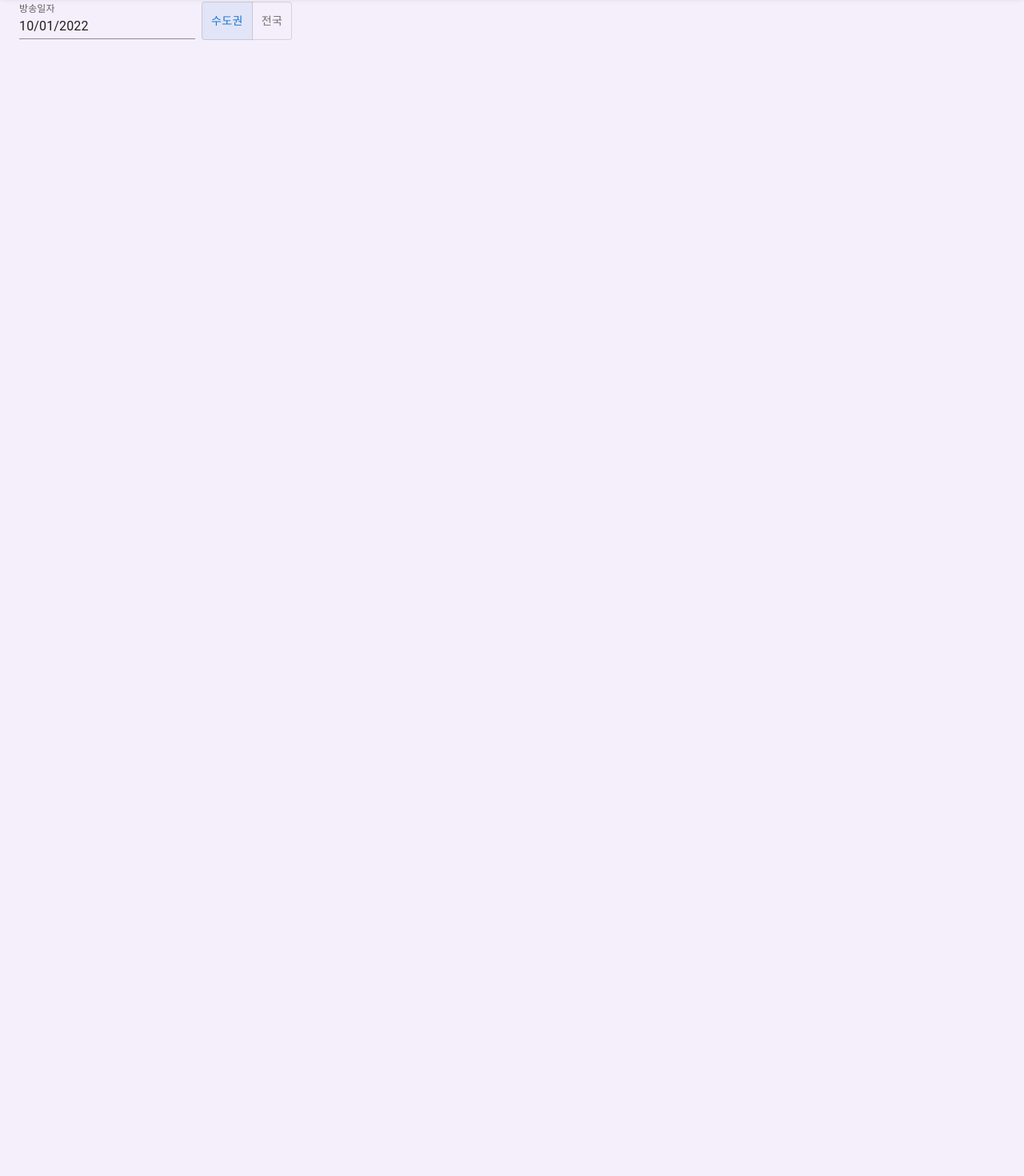
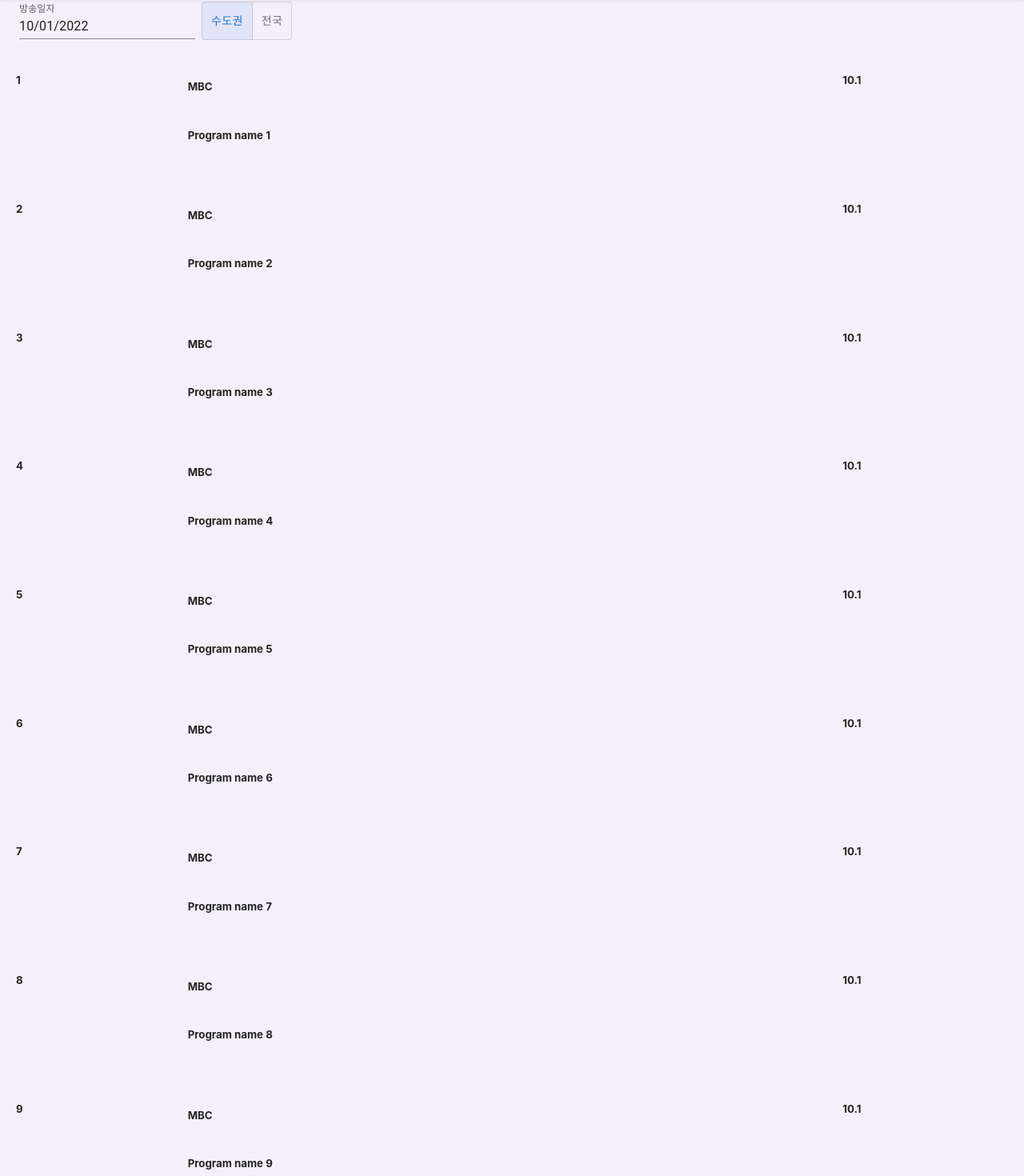
Before and after one commit to Teosoft7/tvranking-web, a React (Create React App) app: page / in a window 1280 px wide. Shown: the part 70-1540 px from the top of the page at 80% size. Before the commit the page ends 800 px from the top, so only its background shows below. Built offline with nearby package versions, Linux system fonts and the light colour scheme.

Commit message:
add rating list

```diff
--- a/src/components/QueryToolbar.js
+++ b/src/components/QueryToolbar.js
@@ -10,7 +10,8 @@ import { MobileDatePicker } from "@mui/x-date-pickers/MobileDatePicker";
 
 import AreaButtonGroup from "./AreaButtonGroup";
 
-const QueryToolbar = () => {
+const QueryToolbar = (props) => {
+  const { date, onDateChange, onAreaChange } = props;
   const [value, setValue] = useState(dayjs("2022-10-01"));
 
   return (
--- /dev/null
+++ b/src/components/RatingListItem.js
@@ -0,0 +1,48 @@
+import ListItem from "@mui/material/ListItem";
+import ListItemButton from "@mui/material/ListItemButton";
+import Grid from "@mui/material/Grid";
+
+const RatingListItem = (props) => {
+  const { item } = props;
+
+  return (
+    <div>
+      <ListItem
+        alignItems="flex-start"
+        sx={{
+          m: 1,
+          p: 0.5,
+          margin: "auto",
+          flexGrow: 1,
+        }}
+      >
+        <ListItemButton
+          onClick={() => {
+            console.log("List Item Clieck");
+          }}
+        >
+          <Grid container spacing={0}>
+            <Grid item xs={2}>
+              <h5>{item.rank}</h5>
+            </Grid>
+            <Grid item container xs={8}>
+              <Grid container sx={{ p: 1 }}>
+                <Grid xs={12}>
+                  <h5>{item.channel}</h5>
+                </Grid>
+                <Grid xs={12}>
+                  <h5>{item.program}</h5>
+                </Grid>
+              </Grid>
+            </Grid>
+            <Grid item xs={2}>
+              <h5>{item.rating}</h5>
+            </Grid>
+          </Grid>
+        </ListItemButton>
+      </ListItem>
+    </div>
+  );
+};
+
+export default RatingListItem;
--- a/src/layout/main-navigation.js
+++ b/src/layout/main-navigation.js
@@ -7,9 +7,6 @@ import IconButton from "@mui/material/IconButton";
 // import MyLocationIcon from "@mui/icons-material/MyLocation";
 // import ArrowBackIcon from "@mui/icons-material/ArrowBack";
 import HelpOutlineIcon from "@mui/icons-material/HelpOutline";
-import TodayIcon from "@mui/icons-material/Today";
-
-import QueryToolbar from "../components/QueryToolbar";
 
 const MainNavigation = (props) => {
   return (
--- a/src/pages/Home.js
+++ b/src/pages/Home.js
@@ -2,11 +2,13 @@ import React from "react";
 
 import Box from "@mui/material/Box";
 import QueryToolbar from "../components/QueryToolbar";
+import RatingList from "./RatingList";
 
 const HomePage = () => {
   return (
     <Box>
       <QueryToolbar />
+      <RatingList />
     </Box>
   );
 };
--- a/src/pages/RatingList.js
+++ b/src/pages/RatingList.js
@@ -1,9 +1,75 @@
 import React from "react";
+import RatingListItem from "../components/RatingListItem";
+
+const ratings = [
+  {
+    rank: 1,
+    channel: "MBC",
+    program: "Program name 1",
+    rating: 10.1,
+  },
+  {
+    rank: 2,
+    channel: "MBC",
+    program: "Program name 2",
+    rating: 10.1,
+  },
+  {
+    rank: 3,
+    channel: "MBC",
+    program: "Program name 3",
+    rating: 10.1,
+  },
+  {
+    rank: 4,
+    channel: "MBC",
+    program: "Program name 4",
+    rating: 10.1,
+  },
+  {
+    rank: 5,
+    channel: "MBC",
+    program: "Program name 5",
+    rating: 10.1,
+  },
+  {
+    rank: 6,
+    channel: "MBC",
+    program: "Program name 6",
+    rating: 10.1,
+  },
+  {
+    rank: 7,
+    channel: "MBC",
+    program: "Program name 7",
+    rating: 10.1,
+  },
+  {
+    rank: 8,
+    channel: "MBC",
+    program: "Program name 8",
+    rating: 10.1,
+  },
+  {
+    rank: 9,
+    channel: "MBC",
+    program: "Program name 9",
+    rating: 10.1,
+  },
+  {
+    rank: 10,
+    channel: "MBC",
+    program: "Program name 10",
+    rating: 10.1,
+  },
+];
 
 const RatingList = () => {
   return (
     <div>
-      <h5>Rating List</h5>
+      {ratings.map((item) => {
+        return <RatingListItem item={item} />;
+      })}
     </div>
   );
 };
```
